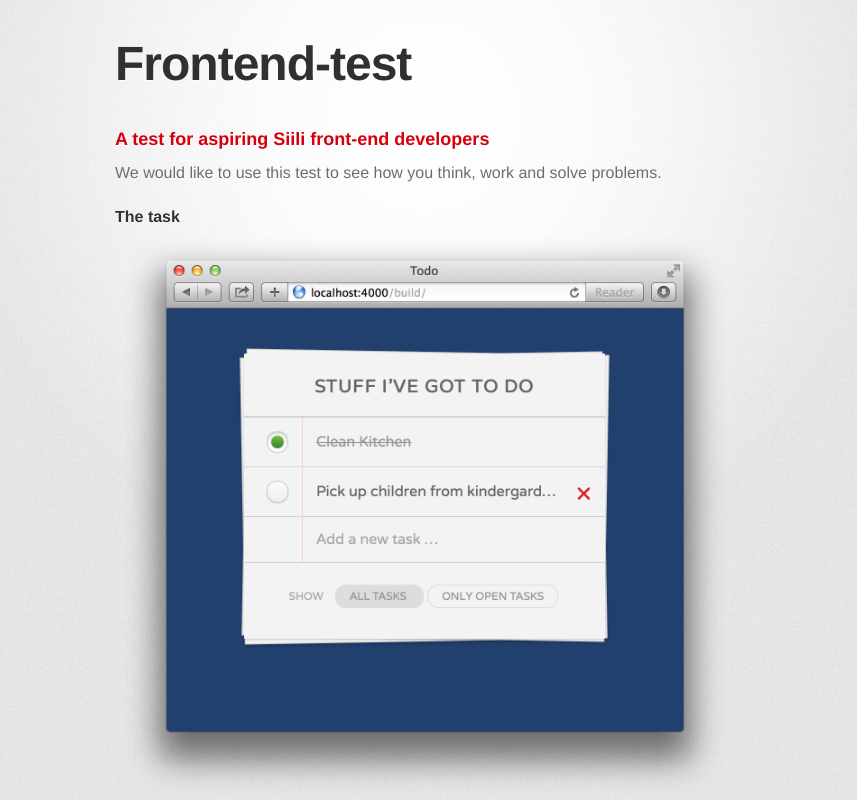
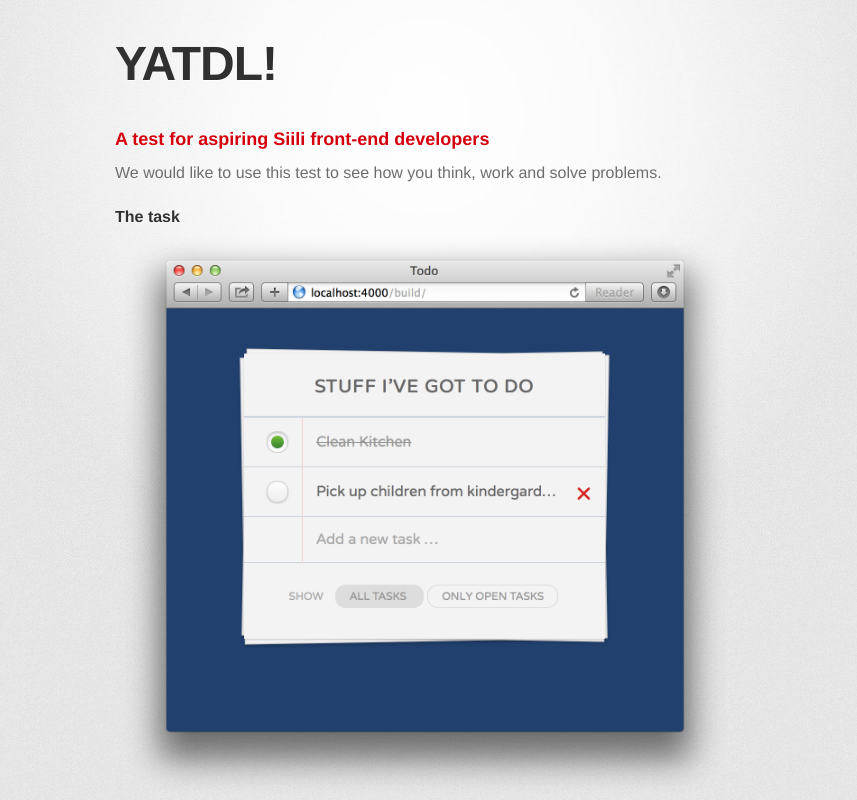
Before and after one commit to designagencyfusion/frontend-test, a plain HTML site: page index.html in a window 1280 px wide. Shown: the top 800 px of the page, without its empty margins (215-1072 px from the left). Drawn offline with Linux system fonts and the light colour scheme; a web font is replaced by a local one.

Commit message:
Headline.

```diff
--- a/index.html
+++ b/index.html
@@ -18,7 +18,7 @@
       <div class="inner">
 
         <header>
-          <h1>Frontend-test</h1>
+          <h1>YATDL!</h1>
           <h2></h2>
         </header>
 
```
